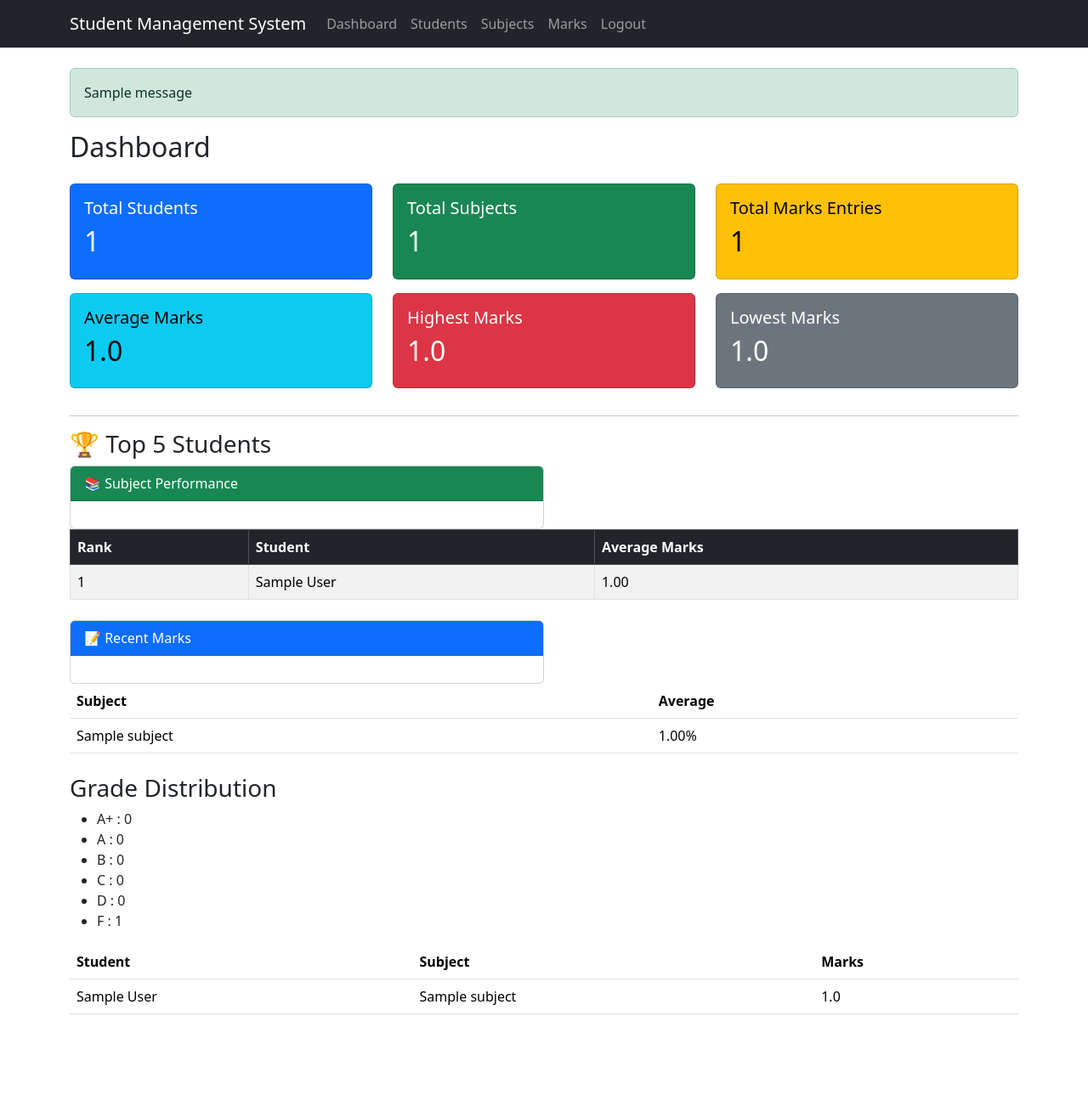
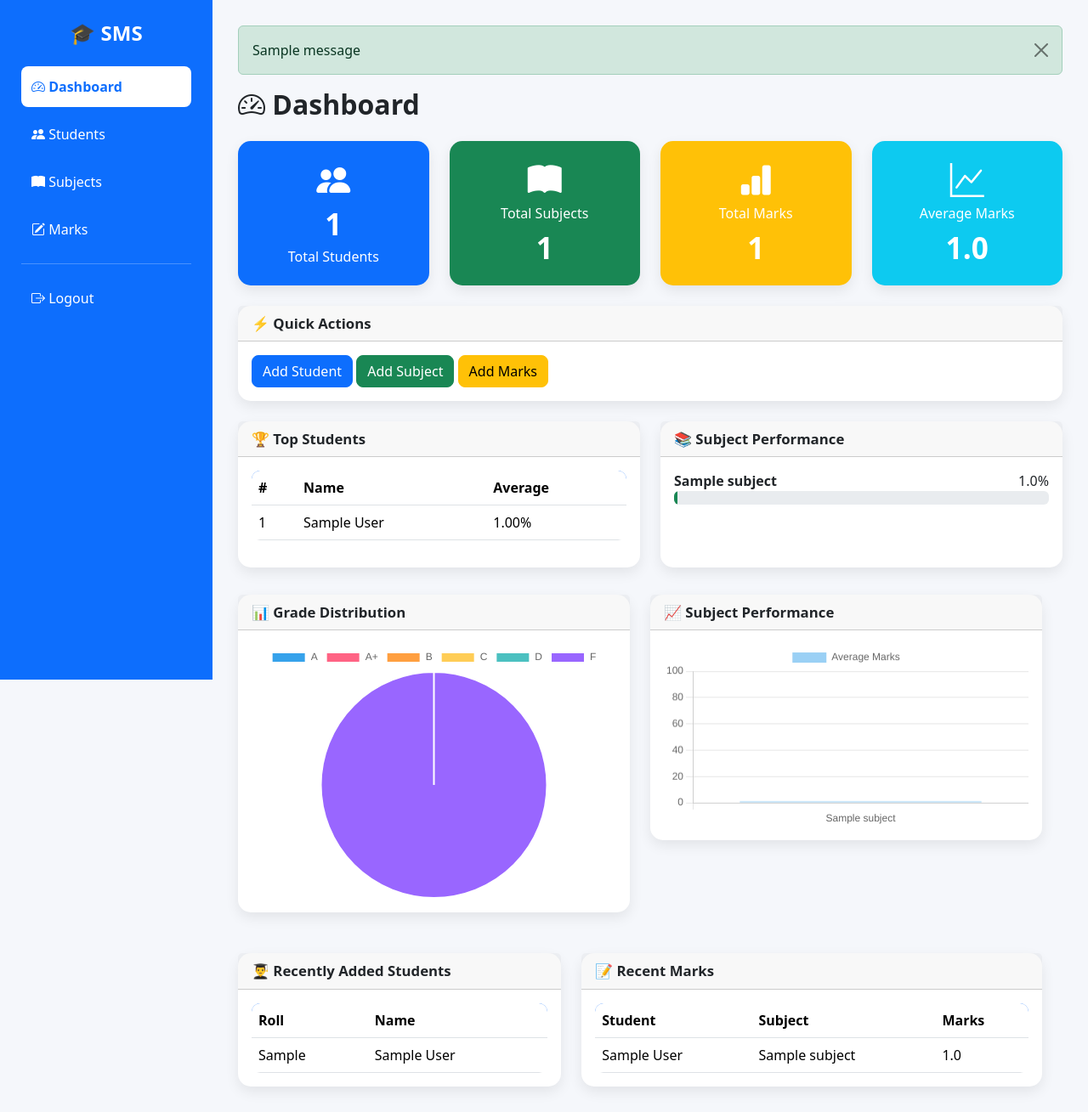
Before and after one commit to ShubhamMane1211/Student_Management_System, a Flask app: page / in a window 1280 px wide. Shown: the whole page at 85% size. Before the commit the page ends 1194 px from the top, so only its background shows below. Run offline with Flask 3, Linux system fonts and the light colour scheme; a user stored in the database is signed in; tables that the repository leaves empty hold one stand-in row (values such as "Sample post"); one stand-in notice (Sample message) is shown; parts of the project's set-up code (start-up, migrations or seed data) failed here and were passed over.

Commit message:
Complete dashboard analytics and UI improvements

```diff
--- a/routes/main.py
+++ b/routes/main.py
@@ -1,4 +1,4 @@
-from flask import Blueprint, render_template
+from flask import Blueprint, jsonify, render_template
 from flask_login import login_required
 
 from services.dashboard_service import DashboardService
@@ -12,7 +12,6 @@ def dashboard():
 
     return render_template(
         "dashboard/dashboard.html",
-
         total_students=DashboardService.total_students(),
         total_subjects=DashboardService.total_subjects(),
         total_marks=DashboardService.total_marks(),
@@ -22,5 +21,24 @@ def dashboard():
         top_students=DashboardService.top_students(),
         subject_statistics=DashboardService.subject_statistics(),
         recent_marks=DashboardService.recent_marks(),
-        grade_distribution=DashboardService.grade_distribution()
+        grade_distribution=DashboardService.grade_distribution(),
+        recent_students=DashboardService.recent_students(),
     )
+
+
+@main.route("/api/dashboard/grade-distribution")
+@login_required
+def grade_distribution_api():
+
+    return jsonify(DashboardService.grade_distribution())
+
+
+@main.route("/api/dashboard/subject-statistics")
+@login_required
+def subject_statistics_api():
+
+    data = DashboardService.subject_statistics()
+
+    return jsonify(
+        [{"subject": subject, "average": round(avg, 2)} for subject, avg in data]
+    )
--- /dev/null
+++ b/static/css/style.css
@@ -0,0 +1,113 @@
+body {
+  background: #f5f7fb;
+}
+
+.navbar {
+  box-shadow: 0 3px 12px rgba(0, 0, 0, 0.1);
+}
+
+.card {
+  border: none;
+
+  border-radius: 15px;
+
+  box-shadow: 0 6px 16px rgba(0, 0, 0, 0.08);
+
+  transition: 0.3s;
+}
+
+.card:hover {
+  transform: translateY(-4px);
+}
+
+.table {
+  border-radius: 10px;
+
+  overflow: hidden;
+}
+
+.btn {
+  border-radius: 8px;
+}
+
+h2 {
+  font-weight: 700;
+}
+
+.dashboard-card {
+  min-height: 140px;
+}
+
+.dashboard-card h2 {
+  font-size: 2.2rem;
+
+  font-weight: bold;
+}
+
+.card-header {
+  font-weight: 600;
+
+  font-size: 1.05rem;
+}
+
+.table thead {
+  background: #0d6efd;
+
+  color: white;
+}
+
+canvas {
+  max-height: 300px;
+}
+/* Sidebar */
+
+.sidebar {
+  width: 250px;
+
+  min-height: 100vh;
+
+  background: #0d6efd;
+
+  padding: 25px;
+
+  color: white;
+
+  position: fixed;
+}
+
+.sidebar h4 {
+  font-weight: bold;
+}
+
+.sidebar a {
+  color: white;
+
+  display: block;
+
+  padding: 12px;
+
+  margin-bottom: 8px;
+
+  text-decoration: none;
+
+  border-radius: 8px;
+
+  transition: 0.3s;
+}
+
+.sidebar a:hover {
+  background: rgba(255, 255, 255, 0.2);
+}
+
+.content {
+  margin-left: 250px;
+
+  padding: 30px;
+}
+.sidebar .active {
+  background: white;
+
+  color: #0d6efd;
+
+  font-weight: bold;
+}
--- /dev/null
+++ b/static/js/dashboard.js
@@ -0,0 +1,72 @@
+console.log("dashboard.js loaded");
+
+document.addEventListener("DOMContentLoaded", async () => {
+  console.log("DOM Loaded");
+
+  // -------------------------
+  // Grade Distribution
+  // -------------------------
+
+  const gradeCanvas = document.getElementById("gradeChart");
+
+  if (gradeCanvas) {
+    const response = await fetch("/api/dashboard/grade-distribution");
+
+    const gradeData = await response.json();
+
+    new Chart(gradeCanvas, {
+      type: "pie",
+
+      data: {
+        labels: Object.keys(gradeData),
+
+        datasets: [
+          {
+            data: Object.values(gradeData),
+          },
+        ],
+      },
+    });
+  }
+
+  // -------------------------
+  // Subject Performance
+  // -------------------------
+
+  const subjectCanvas = document.getElementById("subjectChart");
+
+  if (subjectCanvas) {
+    const response = await fetch("/api/dashboard/subject-statistics");
+
+    const data = await response.json();
+
+    new Chart(subjectCanvas, {
+      type: "bar",
+
+      data: {
+        labels: data.map((item) => item.subject),
+
+        datasets: [
+          {
+            label: "Average Marks",
+
+            data: data.map((item) => item.average),
+          },
+        ],
+      },
+
+      options: {
+        responsive: true,
+        maintainAspectRatio: true,
+
+        scales: {
+          y: {
+            beginAtZero: true,
+
+            max: 100,
+          },
+        },
+      },
+    });
+  }
+});
--- a/templates/base.html
+++ b/templates/base.html
@@ -1,78 +1,99 @@
 <!doctype html>
-<html>
+<html lang="en">
   <head>
+    <meta charset="UTF-8" />
+
+    <meta name="viewport" content="width=device-width, initial-scale=1" />
+
     <title>Student Management System</title>
+
+    <!-- Bootstrap -->
 
     <link
       href="https://cdn.jsdelivr.net/npm/bootstrap@5.3.3/dist/css/bootstrap.min.css"
       rel="stylesheet"
     />
+
+    <!-- Bootstrap Icons -->
+
+    <link
+      rel="stylesheet"
+      href="https://cdn.jsdelivr.net/npm/bootstrap-icons@1.11.3/font/bootstrap-icons.min.css"
+    />
+
+    <!-- Custom CSS -->
+
+    <link
+      rel="stylesheet"
+      href="{{ url_for('static', filename='css/style.css') }}"
+    />
   </head>
 
   <body>
-    <nav class="navbar navbar-expand-lg navbar-dark bg-dark">
-      <div class="container">
-        <a class="navbar-brand" href="{{ url_for('main.dashboard') }}">
-          Student Management System
+    <div class="d-flex">
+      <!-- Sidebar -->
+
+      <div class="sidebar">
+        <h4 class="text-center mb-4">🎓 SMS</h4>
+
+        <a
+          class="{% if request.endpoint=='main.dashboard' %}active{% endif %}"
+          href="{{ url_for('main.dashboard') }}"
+        >
+          <i class="bi bi-speedometer2"></i>
+          Dashboard
         </a>
 
-        {% if current_user.is_authenticated %}
-
-        <button
-          class="navbar-toggler"
-          type="button"
-          data-bs-toggle="collapse"
-          data-bs-target="#navbarNav"
+        <a
+          class="{% if request.endpoint=='student.students' %}active{% endif %}"
+          href="{{ url_for('student.students') }}"
         >
-          <span class="navbar-toggler-icon"></span>
-        </button>
-
-        <div class="collapse navbar-collapse" id="navbarNav">
-          <ul class="navbar-nav me-auto">
-            <li class="nav-item">
-              <a class="nav-link" href="{{ url_for('main.dashboard') }}">
-                Dashboard
-              </a>
-            </li>
-
-            <li class="nav-item">
-              <a class="nav-link" href="{{ url_for('student.students') }}">
+          <i class="bi bi-people-fill"></i>
           Students
         </a>
-            </li>
 
-            <li class="nav-item">
-              <a class="nav-link" href="{{ url_for('subject.subjects') }}">
+        <a
+          class="{% if request.endpoint=='subject.subjects' %}active{% endif %}"
+          href="{{ url_for('subject.subjects') }}"
+        >
+          <i class="bi bi-book-fill"></i>
           Subjects
         </a>
-            </li>
 
-            <li class="nav-item">
-              <a class="nav-link" href="{{ url_for('marks.view_marks') }}">
+        <a
+          class="{% if request.endpoint=='marks.view_marks' %}active{% endif %}"
+          href="{{ url_for('marks.view_marks') }}"
+        >
+          <i class="bi bi-pencil-square"></i>
           Marks
         </a>
-            </li>
 
-            <li class="nav-item">
-              <a class="nav-link" href="{{ url_for('auth.logout') }}">
+        <hr />
+
+        <a href="{{ url_for('auth.logout') }}">
+          <i class="bi bi-box-arrow-right"></i>
           Logout
         </a>
-            </li>
-          </ul>
       </div>
 
-        {% endif %}
-      </div>
-    </nav>
+      <!-- Main Content -->
 
-    <div class="container mt-4">
+      <div class="content flex-grow-1">
         {% with messages = get_flashed_messages(with_categories=true) %} {% if
         messages %} {% for category, message in messages %}
 
-      <div class="alert alert-{{category}}">{{message}}</div>
+        <div class="alert alert-{{category}} alert-dismissible fade show">
+          {{message}}
 
-      {% endfor %} {% endif %} {% endwith %} {% block content %} {% endblock %}
+          <button class="btn-close" data-bs-dismiss="alert"></button>
         </div>
-    <script src="https://cdn.jsdelivr.net/npm/bootstrap@5.3.3/dist/js/bootstrap.bundle.min.js"></script>
+
+        {% endfor %} {% endif %} {% endwith %} {% block content %} {% endblock
+        %}
+      </div>
+    </div>
+    <script src="https://cdn.jsdelivr.net/npm/chart.js"></script>
+
+    <script src="{{ url_for('static', filename='js/dashboard.js') }}"></script>
   </body>
 </html>
--- a/templates/dashboard/dashboard.html
+++ b/templates/dashboard/dashboard.html
@@ -1,75 +1,87 @@
 {% extends "base.html" %} {% block content %}
 
-<h2 class="mb-4">Dashboard</h2>
+<h2 class="mb-4 fw-bold"><i class="bi bi-speedometer2"></i> Dashboard</h2>
 
-<div class="row">
-  <div class="col-md-4 mb-3">
-    <div class="card text-bg-primary">
-      <div class="card-body">
-        <h5>Total Students</h5>
+<!-- Statistics Cards -->
+
+<div class="row g-4 mb-4">
+  <div class="col-lg-3 col-md-6">
+    <div class="card text-white bg-primary dashboard-card text-white">
+      <div class="card-body text-center">
+        <i class="bi bi-people-fill fs-1"></i>
         <h2>{{ total_students }}</h2>
+        <h6>Total Students</h6>
       </div>
     </div>
   </div>
 
-  <div class="col-md-4 mb-3">
-    <div class="card text-bg-success">
-      <div class="card-body">
-        <h5>Total Subjects</h5>
+  <div class="col-lg-3 col-md-6">
+    <div class="card text-white bg-success dashboard-card">
+      <div class="card-body text-center">
+        <i class="bi bi-book-fill fs-1"></i>
+        <h6>Total Subjects</h6>
         <h2>{{ total_subjects }}</h2>
       </div>
     </div>
   </div>
 
-  <div class="col-md-4 mb-3">
-    <div class="card text-bg-warning">
-      <div class="card-body">
-        <h5>Total Marks Entries</h5>
+  <div class="col-lg-3 col-md-6">
+    <div class="card text-white bg-warning dashboard-card">
+      <div class="card-body text-center">
+        <i class="bi bi-bar-chart-fill fs-1"></i>
+        <h6>Total Marks</h6>
         <h2>{{ total_marks }}</h2>
+      </div>
+    </div>
+  </div>
+
+  <div class="col-lg-3 col-md-6">
+    <div class="card text-white bg-info dashboard-card">
+      <div class="card-body text-center">
+        <i class="bi bi-graph-up fs-1"></i>
+        <h6>Average Marks</h6>
+        <h2>{{ average_marks }}</h2>
       </div>
     </div>
   </div>
 </div>
 
-<div class="row">
-  <div class="col-md-4 mb-3">
-    <div class="card text-bg-info">
+<!-- Quick Actions -->
+<div class="row mb-4">
+  <div class="col-12">
+    <div class="card">
+      <div class="card-header">⚡ Quick Actions</div>
+
       <div class="card-body">
-        <h5>Average Marks</h5>
-        <h2>{{ average_marks }}</h2>
-      </div>
-    </div>
-  </div>
+        <a href="{{ url_for('student.add_student') }}" class="btn btn-primary">
+          Add Student
+        </a>
 
-  <div class="col-md-4 mb-3">
-    <div class="card text-bg-danger">
-      <div class="card-body">
-        <h5>Highest Marks</h5>
-        <h2>{{ highest_marks }}</h2>
-      </div>
-    </div>
-  </div>
+        <a href="{{ url_for('subject.add_subject') }}" class="btn btn-success">
+          Add Subject
+        </a>
 
-  <div class="col-md-4 mb-3">
-    <div class="card text-bg-secondary">
-      <div class="card-body">
-        <h5>Lowest Marks</h5>
-        <h2>{{ lowest_marks }}</h2>
+        <a href="{{ url_for('marks.add_marks') }}" class="btn btn-warning">
+          Add Marks
+        </a>
       </div>
     </div>
   </div>
 </div>
+<!-- Top Students & Subject Performance -->
 
-<hr />
+<div class="row g-4">
+  <div class="col-lg-6">
+    <div class="card h-100">
+      <div class="card-header fw-bold">🏆 Top Students</div>
 
-<h3>🏆 Top 5 Students</h3>
-
-<table class="table table-striped table-bordered">
-  <thead class="table-dark">
+      <div class="card-body">
+        <table class="table table-hover">
+          <thead>
             <tr>
-      <th>Rank</th>
-      <th>Student</th>
-      <th>Average Marks</th>
+              <th>#</th>
+              <th>Name</th>
+              <th>Average</th>
             </tr>
           </thead>
 
@@ -81,50 +93,109 @@
 
               <td>{{ student.first_name }} {{ student.last_name }}</td>
 
-      <td>{{ "%.2f"|format(avg) }}</td>
+              <td>{{ "%.2f"|format(avg) }}%</td>
             </tr>
 
             {% endfor %}
+          </tbody>
+        </table>
+      </div>
+    </div>
+  </div>
+  <div class="col-lg-6">
+    <div class="card h-100">
+      <div class="card-header fw-bold">📚 Subject Performance</div>
+
+      <div class="card-body">
+        {% for subject, avg in subject_statistics %}
+
+        <div class="mb-3">
+          <div class="d-flex justify-content-between">
+            <strong>{{ subject }}</strong>
+
+            <span>{{ "%.1f"|format(avg) }}%</span>
+          </div>
+
+          <div class="progress">
+            <div
+              class="progress-bar bg-success"
+              role="progressbar"
+              style="width: {{ avg }}%;"
+            ></div>
+          </div>
+        </div>
+
+        {% endfor %}
+      </div>
+    </div>
+  </div>
+  <!-- Charts -->
+
+  <div class="row g-4 mt-2">
     <div class="col-lg-6">
       <div class="card">
-        <div class="card-header bg-success text-white">
-          📚 Subject Performance
+        <div class="card-header fw-bold">📊 Grade Distribution</div>
+
+        <div class="card-body">
+          <canvas id="gradeChart"></canvas>
+        </div>
+      </div>
     </div>
 
+    <div class="col-lg-6">
+      <div class="card">
+        <div class="card-header fw-bold">📈 Subject Performance</div>
+
         <div class="card-body">
-          <table class="table table-hover">
+          <canvas id="subjectChart"></canvas>
+        </div>
+      </div>
+    </div>
+  </div>
+  <!-- Recent Students & Recent Marks -->
+
+  <div class="row g-4 mt-4">
+    <!-- Recent Students -->
+    <div class="col-lg-5">
+      <div class="card h-100">
+        <div class="card-header fw-bold">👨‍🎓 Recently Added Students</div>
+
+        <div class="card-body">
+          <table class="table table-hover mb-0">
             <thead>
               <tr>
-                <th>Subject</th>
-
-                <th>Average</th>
+                <th>Roll</th>
+                <th>Name</th>
               </tr>
             </thead>
 
             <tbody>
-              {% for subject, avg in subject_statistics %}
+              {% for student in recent_students %}
 
               <tr>
-                <td>{{ subject.subject_name }}</td>
+                <td>{{ student.roll_no }}</td>
 
-                <td>{{ "%.2f"|format(avg) }}%</td>
+                <td>{{ student.first_name }} {{ student.last_name }}</td>
               </tr>
 
               {% endfor %}
-              <div class="col-lg-6 mt-4">
-                <div class="card">
-                  <div class="card-header bg-primary text-white">
-                    📝 Recent Marks
+            </tbody>
+          </table>
+        </div>
+      </div>
     </div>
 
+    <!-- Recent Marks -->
+    <div class="col-lg-7">
+      <div class="card h-100">
+        <div class="card-header fw-bold">📝 Recent Marks</div>
+
         <div class="card-body">
-                    <table class="table table-hover">
+          <table class="table table-hover mb-0">
             <thead>
               <tr>
                 <th>Student</th>
-
                 <th>Subject</th>
-
                 <th>Marks</th>
               </tr>
             </thead>
@@ -134,8 +205,7 @@
 
               <tr>
                 <td>
-                            {{ mark.student.first_name }} {{
-                            mark.student.last_name }}
+                  {{ mark.student.first_name }} {{ mark.student.last_name }}
                 </td>
 
                 <td>{{ mark.subject.subject_name }}</td>
@@ -144,32 +214,12 @@
               </tr>
 
               {% endfor %}
-                        <h3 class="mt-4">Grade Distribution</h3>
-
-                        <ul>
-                          <li>A+ : {{ grade_distribution["A+"] }}</li>
-
-                          <li>A : {{ grade_distribution["A"] }}</li>
-
-                          <li>B : {{ grade_distribution["B"] }}</li>
-
-                          <li>C : {{ grade_distribution["C"] }}</li>
-
-                          <li>D : {{ grade_distribution["D"] }}</li>
-
-                          <li>F : {{ grade_distribution["F"] }}</li>
-                        </ul>
             </tbody>
           </table>
         </div>
       </div>
     </div>
-            </tbody>
-          </table>
   </div>
-      </div>
-    </div>
-  </tbody>
-</table>
 
   {% endblock %}
+</div>
```
Also changed, not shown: routes/student.py (+105 -1 lines), services/dashboard_service.py (+9 -2 lines), templates/student/students.html (+24 -4 lines). Lines whose indentation alone changed are shown as unchanged.
